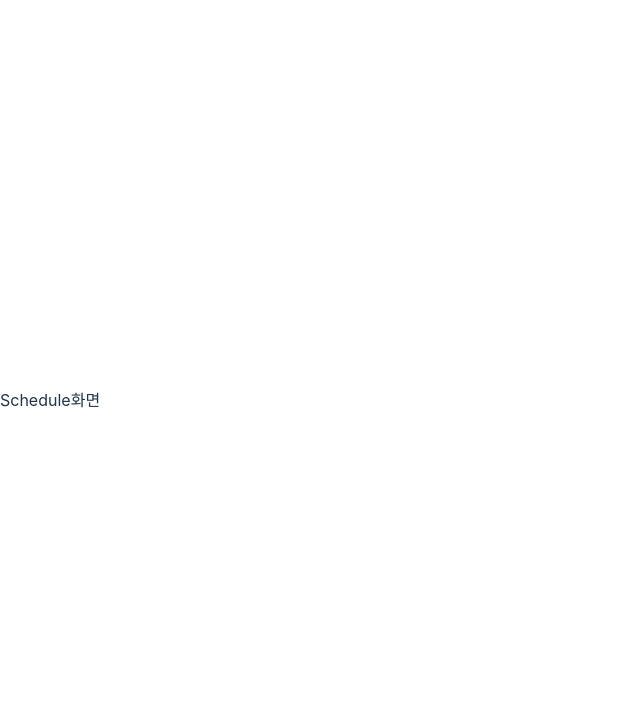
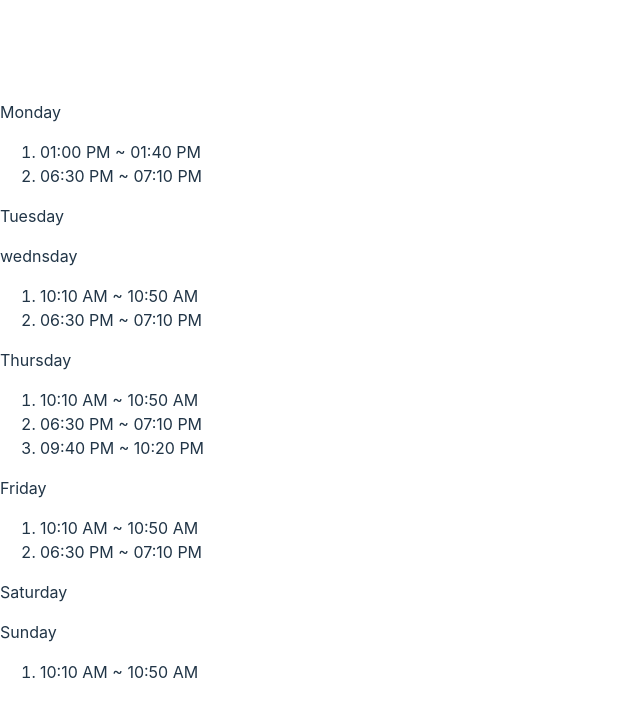
Before and after one commit to hyebinjo/wanted-pre-onboarding-engall-schedule, a React (Vite) app: page / in a window 1280 px wide. Shown: the top 716 px of the page, without its empty margins (0-640 px from the left). Built offline with nearby package versions, Linux system fonts and the light colour scheme.

Commit message:
feat: mock데이터 객체 schedule 페이지에 랜더링

```diff
--- a/src/pages/Schedule.tsx
+++ b/src/pages/Schedule.tsx
@@ -1,5 +1,137 @@
+import { useState, useEffect } from 'react';
+import { getStartEndTimeObj } from '../utils/getTimeFormat';
+import { TimeRange } from '../interfaces/types';
+
+type schedule = {
+  mon: Array<TimeRange>;
+  tue: Array<TimeRange>;
+  wed: Array<TimeRange>;
+  thu: Array<TimeRange>;
+  fri: Array<TimeRange>;
+  sat: Array<TimeRange>;
+  sun: Array<TimeRange>;
+};
+
+const data = {
+  mon: [
+    { id: 1, time: '0000-01-01 13:00' },
+    { id: 2, time: '0000-01-01 18:30' },
+  ],
+  tue: [],
+  wed: [
+    { id: 1, time: '0000-01-01 10:10' },
+    { id: 2, time: '0000-01-01 18:30' },
+  ],
+  thu: [
+    { id: 1, time: '0000-01-01 10:10' },
+    { id: 2, time: '0000-01-01 18:30' },
+    { id: 3, time: '0000-01-01 21:40' },
+  ],
+  fri: [
+    { id: 1, time: '0000-01-01 10:10' },
+    { id: 2, time: '0000-01-01 18:30' },
+  ],
+  sat: [],
+  sun: [{ id: 1, time: '0000-01-01 10:10' }],
+};
+
 function Schedule() {
-  return <div>Schedule화면</div>;
+  const [jsonData] = useState(data);
+  const [scheduleData, setScheduleData] = useState<schedule>({
+    mon: [],
+    tue: [],
+    wed: [],
+    thu: [],
+    fri: [],
+    sat: [],
+    sun: [],
+  });
+
+  useEffect(() => {
+    let initialData: schedule = { mon: [], tue: [], wed: [], thu: [], fri: [], sat: [], sun: [] };
+    for (const key in jsonData) {
+      initialData[key as keyof typeof jsonData] = jsonData[key as keyof typeof jsonData].map((lecture) => {
+        const startTimeObj = new Date(lecture.time);
+        return getStartEndTimeObj(startTimeObj);
+      });
+    }
+    setScheduleData(initialData);
+  }, []);
+
+  return (
+    <div>
+      <div>
+        Monday
+        <ol>
+          {scheduleData.mon.map((time) => (
+            <li key={time.start}>
+              {time.start} ~ {time.end}
+            </li>
+          ))}
+        </ol>
+      </div>
+      <div>
+        Tuesday
+        <ol>
+          {scheduleData.tue.map((time) => (
+            <li key={time.start}>
+              {time.start} ~ {time.end}
+            </li>
+          ))}
+        </ol>
+      </div>
+      <div>
+        wednsday
+        <ol>
+          {scheduleData.wed.map((time) => (
+            <li key={time.start}>
+              {time.start} ~ {time.end}
+            </li>
+          ))}
+        </ol>
+      </div>
+      <div>
+        Thursday
+        <ol>
+          {scheduleData.thu.map((time) => (
+            <li key={time.start}>
+              {time.start} ~ {time.end}
+            </li>
+          ))}
+        </ol>
+      </div>
+      <div>
+        Friday
+        <ol>
+          {scheduleData.fri.map((time) => (
+            <li key={time.start}>
+              {time.start} ~ {time.end}
+            </li>
+          ))}
+        </ol>
+      </div>
+      <div>
+        Saturday
+        <ol>
+          {scheduleData.sat.map((time) => (
+            <li key={time.start}>
+              {time.start} ~ {time.end}
+            </li>
+          ))}
+        </ol>
+      </div>
+      <div>
+        Sunday
+        <ol>
+          {scheduleData.sun.map((time) => (
+            <li key={time.start}>
+              {time.start} ~ {time.end}
+            </li>
+          ))}
+        </ol>
+      </div>
+    </div>
+  );
 }
 
 export default Schedule;
```
